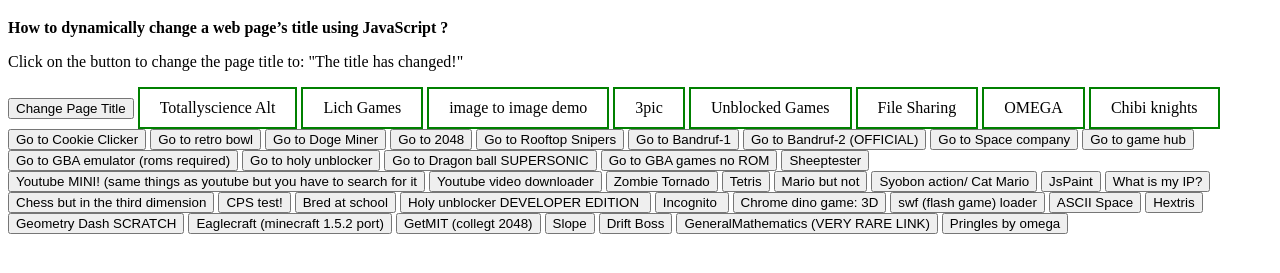
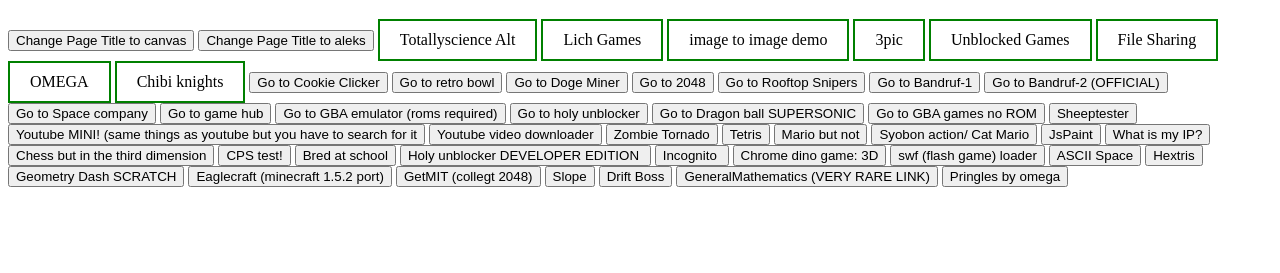
Before and after one commit to GDCCJ/James4site, a plain HTML site: page index.html in a window 1280 px wide. Shown: the part 61-334 px from the top of the page. Drawn offline with Linux system fonts and the light colour scheme.

Commit message:
Update index.html

```diff
--- a/index.html
+++ b/index.html
@@ -26,23 +26,22 @@
 		James4
 	</h1>
 
-	<b>
-		How to dynamically change a web
-		page’s title using JavaScript ?
-	</b>
-
-	<p>
-		Click on the button to change the page
-		title to: "The title has changed!"
-	</p>
 
 	<button onclick="changePageTitle()">
-		Change Page Title
+		Change Page Title to canvas
 	</button>
 
+	<button onclick="changePageTitle2()">
+		Change Page Title to aleks
+	</button>
 	<script type="text/javascript">
 		function changePageTitle() {
 			newPageTitle = 'Canvas';
+			document.title = newPageTitle;
+		}
+		<script type="text/javascript">
+		function changePageTitle2() {
+			newPageTitle = 'Aleks | Dashboard';
 			document.title = newPageTitle;
 		}
 	</script>
```
